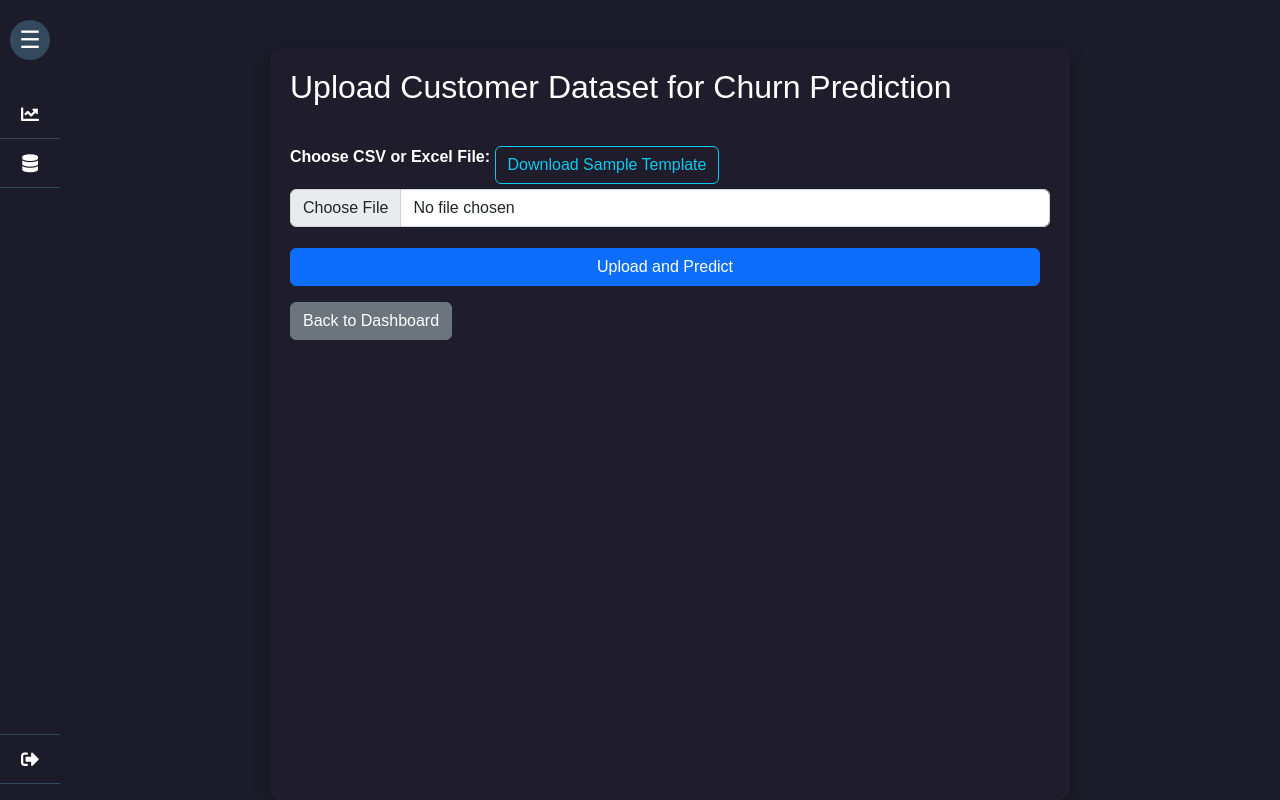
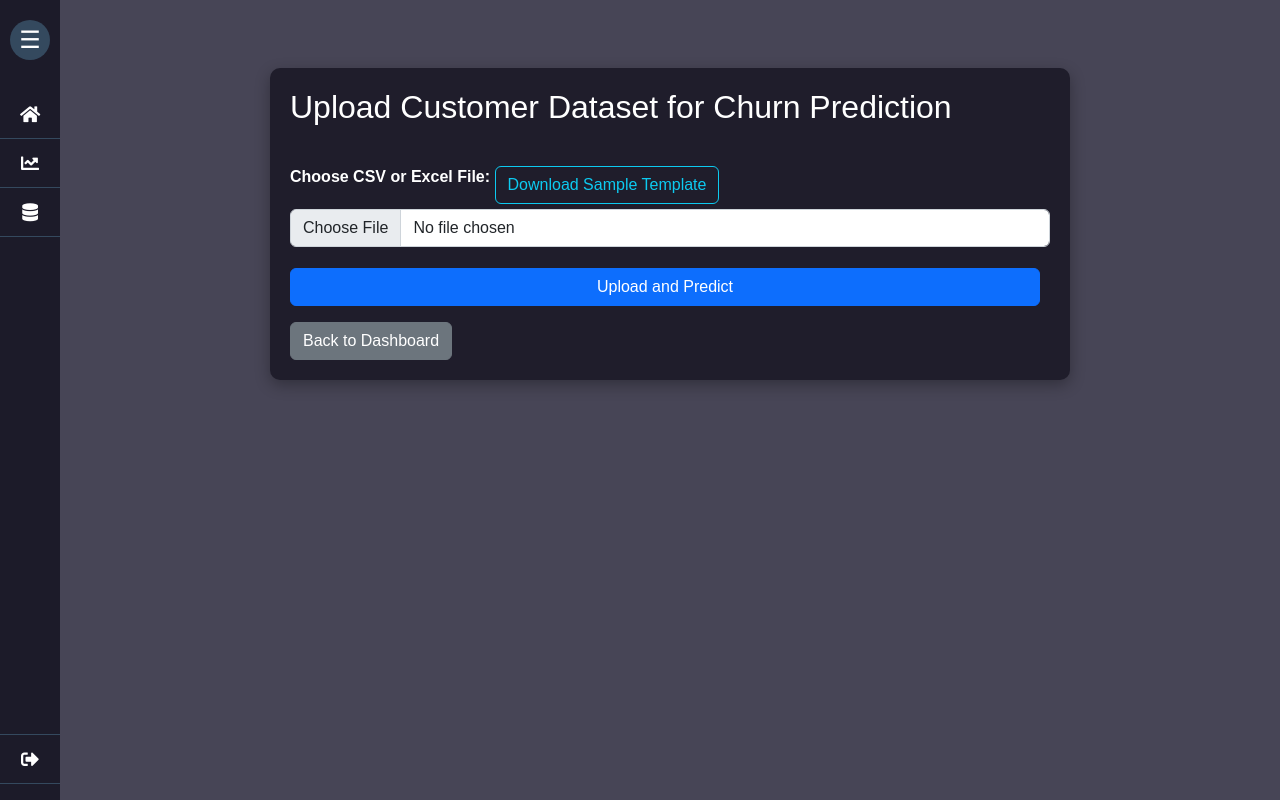
Before and after one commit to Meenakshi2002-28/Churn-Prediction--Major-Project, a Flask app: page /bulk_upload in a window 1280 px wide. Run offline with Flask 3, Linux system fonts and the light colour scheme; parts of the project's set-up code (start-up, migrations or seed data) failed here and were passed over; some libraries are stand-ins or nearby versions.

Commit message:
redirection set

```diff
--- a/templates/bulk_upload.html
+++ b/templates/bulk_upload.html
@@ -186,11 +186,13 @@
     <div class="sidebar" id="sidebar">
         <div class="menu-icon" id="menu-icon">&#9776;</div>
         <ul class="sidebar-menu">
-            <li><a href="{{ url_for('prediction') }}"><i class="fas fa-chart-line"></i><span> Prediction</span></a></li>
-            <li><a href="#"><i class="fas fa-database"></i><span> Dataset</span></a></li>
+          <li><a href="{{ url_for('dashboard') }}"><i class="fas fa-home"></i><span> Home</span></a></li>
+          <li><a href="{{ url_for('prediction') }}"><i class="fas fa-chart-line"></i><span> Prediction</span></a></li>
+          <li><a href="{{ url_for('bulk_upload') }}"><i class="fas fa-database"></i><span> Dataset</span></a></li>
             <li class="logout"><a href="{{ url_for('logout') }}"><i class="fas fa-sign-out-alt"></i><span> Logout</span></a></li>
         </ul>
-    </div>
+      </div>
+      <div class="main-content">
 <div class="container mt-5">
     <h2 class="mb-4">Upload Customer Dataset for Churn Prediction</h2>
     <form action="{{ url_for('bulk_upload') }}" method="POST" enctype="multipart/form-data">
@@ -204,6 +206,7 @@
     </form>
     <a href="{{ url_for('dashboard') }}" class="btn btn-secondary mt-3">Back to Dashboard</a>
 
+</div>
 </div>
 <script>
     const sidebar = document.getElementById('sidebar');
--- a/templates/dashboard.html
+++ b/templates/dashboard.html
@@ -4,6 +4,8 @@
   <meta charset="UTF-8">
   <meta name="viewport" content="width=device-width, initial-scale=1.0">
   <link rel="stylesheet" href="https://cdnjs.cloudflare.com/ajax/libs/font-awesome/5.15.3/css/all.min.css">
+  <link href="https://cdnjs.cloudflare.com/ajax/libs/font-awesome/6.5.0/css/all.min.css" rel="stylesheet">
+
   <title>Dashboard</title>
   <style>
     * {
@@ -154,6 +156,7 @@
     <div class="menu-icon" id="menu-icon">&#9776;</div>
 
     <ul class="sidebar-menu">
+      <li><a href="{{ url_for('dashboard') }}"><i class="fa-solid fa-house"></i><span> Home</span></a></li>
       <li><a href="{{ url_for('prediction') }}"><i class="fas fa-chart-line"></i><span> Prediction</span></a></li>
       <li><a href="{{ url_for('bulk_upload') }}"><i class="fas fa-database"></i><span> Dataset</span></a></li>
       <li class="logout"><a href="{{ url_for('logout') }}"><i class="fas fa-sign-out-alt"></i><span> Logout</span></a></li>
--- a/templates/prediction.html
+++ b/templates/prediction.html
@@ -4,6 +4,7 @@
     <meta charset="UTF-8">
     <meta name="viewport" content="width=device-width, initial-scale=1.0">
     <link rel="stylesheet" href="https://cdnjs.cloudflare.com/ajax/libs/font-awesome/5.15.3/css/all.min.css">
+
     <title>Prediction</title>
     <style>
         * {
@@ -184,8 +185,9 @@
     <div class="sidebar" id="sidebar">
         <div class="menu-icon" id="menu-icon">&#9776;</div>
         <ul class="sidebar-menu">
-            <li><a href="{{ url_for('prediction') }}"><i class="fas fa-chart-line"></i><span> Prediction</span></a></li>
-            <li><a href="#"><i class="fas fa-database"></i><span> Dataset</span></a></li>
+          <li><a href="{{ url_for('dashboard') }}"><i class="fas fa-home"></i><span> Home</span></a></li>
+          <li><a href="{{ url_for('prediction') }}"><i class="fas fa-chart-line"></i><span> Prediction</span></a></li>
+          <li><a href="{{ url_for('bulk_upload') }}"><i class="fas fa-database"></i><span> Dataset</span></a></li>
             <li class="logout"><a href="{{ url_for('logout') }}"><i class="fas fa-sign-out-alt"></i><span> Logout</span></a></li>
         </ul>
     </div>
```
